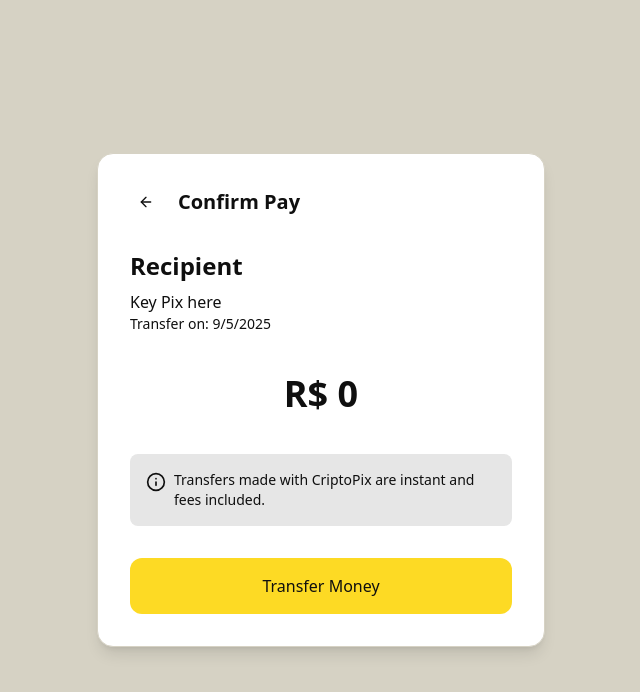
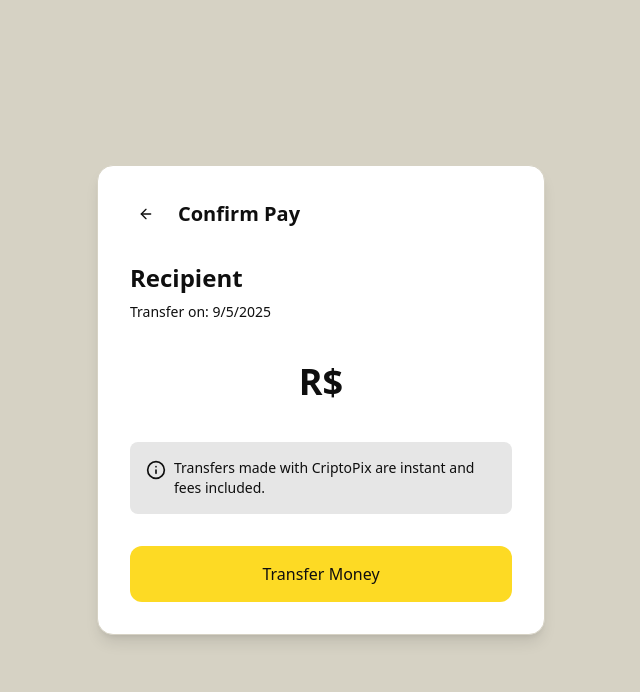
Before and after one commit to gpweins/cryptopix-example, a Next.js app: page /confirm-pay in a window 1280 px wide. Shown: the top 692 px of the page, without its empty margins (319-959 px from the left). Built offline with nearby package versions, Linux system fonts and the light colour scheme; no server answers; what @stellar/stellar-sdk would draw is missing.

Commit message:
Modify the request to not use query params, using SessionStorage for now
The correct approach will be to use an API call to the backend

```diff
--- a/src/components/ConfirmPay.tsx
+++ b/src/components/ConfirmPay.tsx
@@ -1,21 +1,30 @@
 "use client"
 
-import React, { useState } from "react"
+import React, { useState, useEffect } from "react"
 import { Button } from "@/components/ui/button"
 import { useToast } from "@/hooks/use-toast"
 import { ArrowLeft, Info } from "lucide-react"
-import { useRouter, useSearchParams } from "next/navigation"
+import { useRouter } from "next/navigation"
 import { sendTestnetPayment } from "@/lib/payment"
 
 const ConfirmPay = () => {
   const router = useRouter()
-  const searchParams = useSearchParams()
   const { toast } = useToast()
   const [loading, setLoading] = useState(false)
 
-  const pixKey = searchParams.get("pixKey") || "Key Pix here"
-  const amount = searchParams.get("amount") || "0"
-  const wallet = searchParams.get("wallet") || ""
+  const [pixKey, setPixKey] = useState("")
+  const [amount, setAmount] = useState("")
+  const [wallet, setWallet] = useState<string | null>(null)
+
+  useEffect(() => {
+    const stored = sessionStorage.getItem("transferData")
+    if (stored) {
+      const { pixKey, amount, wallet } = JSON.parse(stored)
+      setPixKey(pixKey)
+      setAmount(amount)
+      setWallet(wallet)
+    }
+  }, [])
 
   const handleBack = () => router.push("/")
 
--- a/src/components/TransferMoney.tsx
+++ b/src/components/TransferMoney.tsx
@@ -52,7 +52,11 @@ const TransferMoney = () => {
     if (!amount.trim()) return toast({ title: "Amount required", variant: "destructive" })
     if (!walletReady || !wallet) return toast({ title: "Wallet not connected", variant: "destructive" })
 
-    router.push(`/confirm-pay?pixKey=${encodeURIComponent(pixKey)}&amount=${encodeURIComponent(amount)}&wallet=${wallet}`)
+    // Save in sessionStorage
+    sessionStorage.setItem("transferData", JSON.stringify({ pixKey, amount, wallet }))
+
+    // Navigate to confirm-pay
+    router.push("/confirm-pay")
   }
 
   const handleCameraScan = () => toast({ title: "Camera feature", description: "QR code scanning soon" })
```
